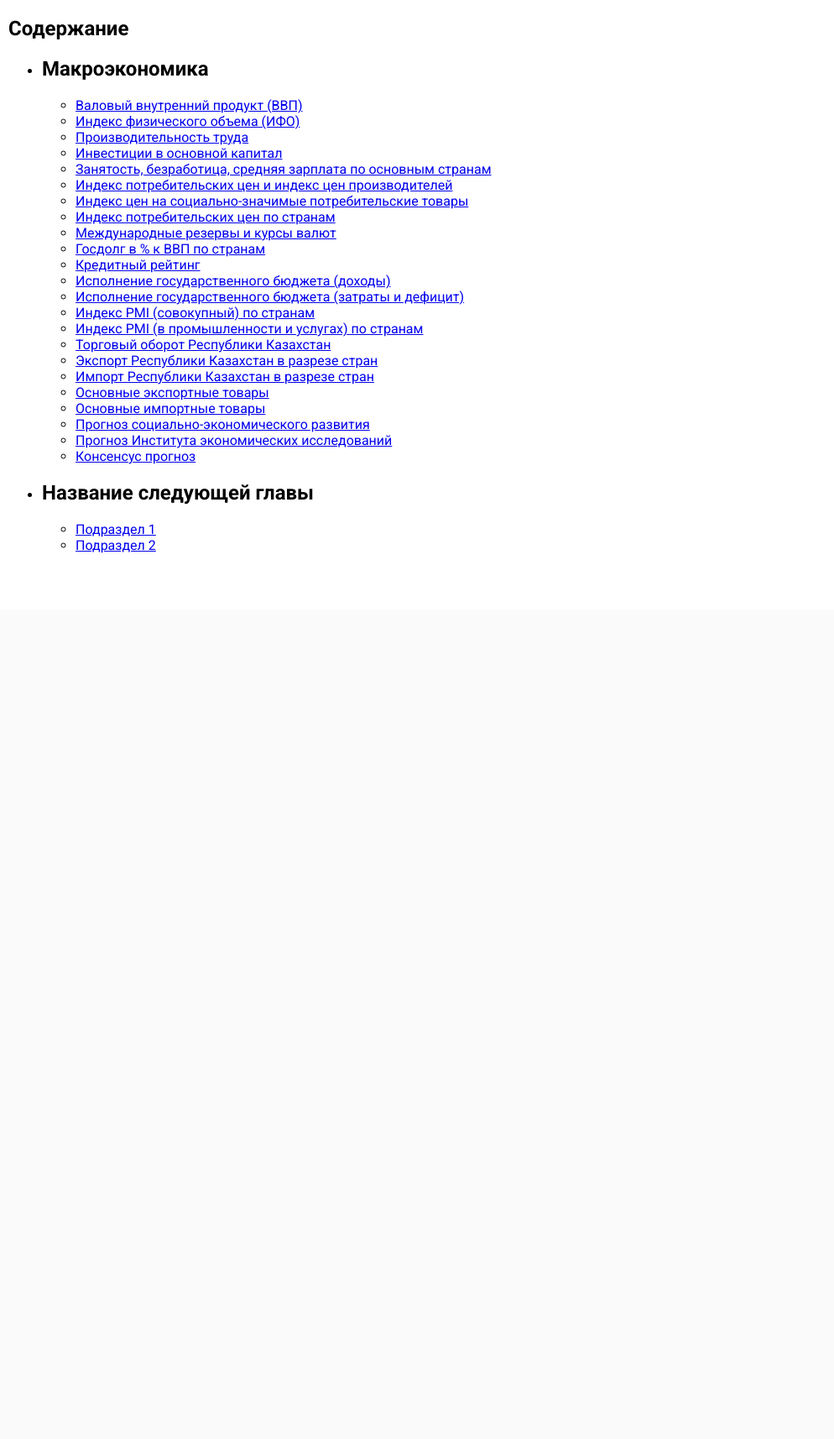
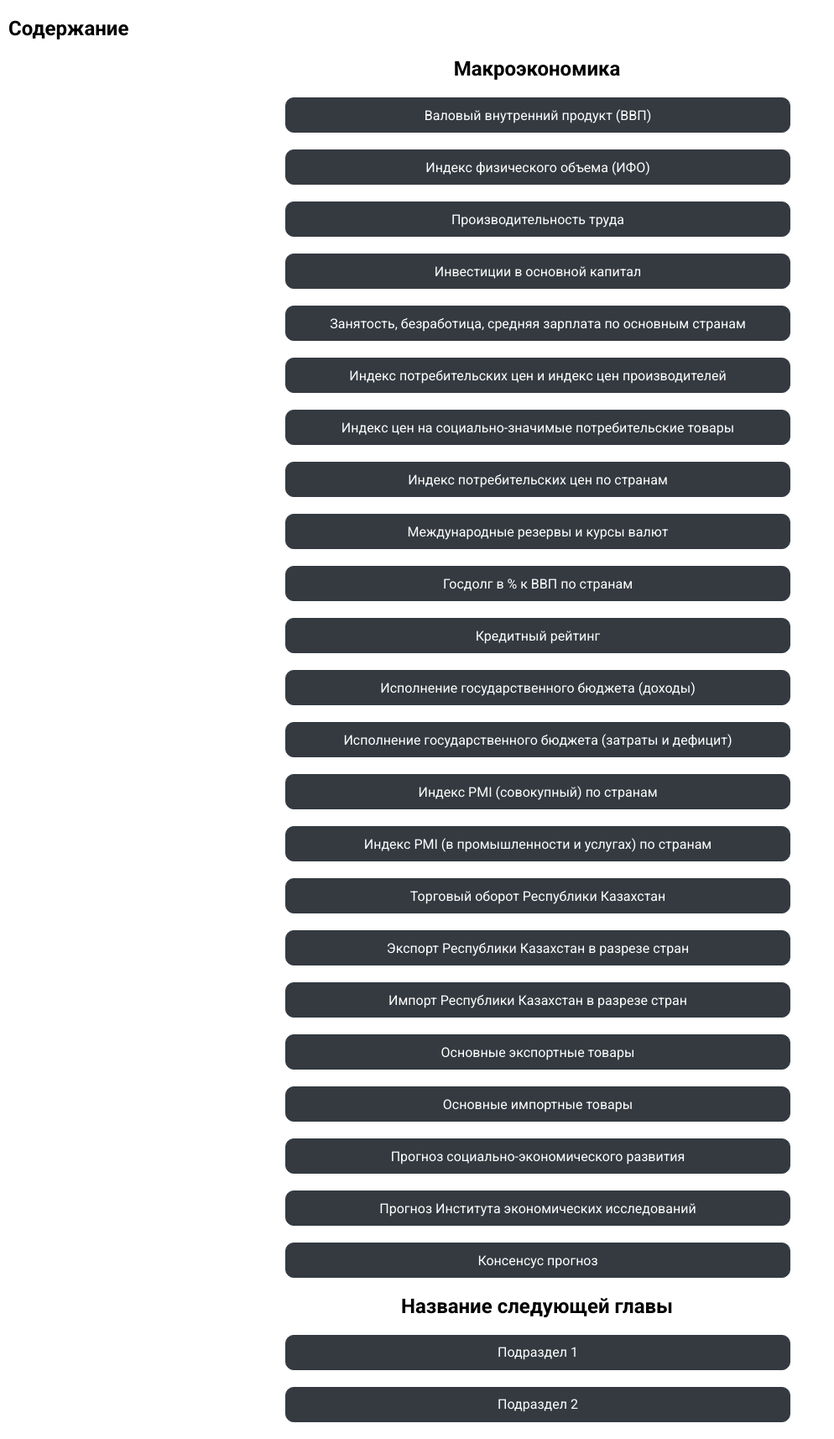
Before and after one commit to Mzhumabay/djangoapp, a Django app: page / in a window 1280 px wide. Shown: the part 74-1788 px from the top of the page at 84% size, without its empty margins (0-994 px from the left). Before the commit the page ends 733 px from the top, so only its background shows below. Run offline with Django 4.2, Linux system fonts and the light colour scheme; parts of the project's set-up code (start-up, migrations or seed data) failed here and were passed over.

Commit message:
add styles

```diff
--- a/static/css/styles.css
+++ b/static/css/styles.css
@@ -16,6 +16,9 @@ img {
   object-fit: cover;
   width: 100%;
   user-select: none;
+}
+ul{
+    padding: 0px;
 }
 /*NAVBAR*/
 .navbar {
@@ -52,3 +55,48 @@ img {
   color: #525f6c;
 }
 /*NAVBAR*/
+
+
+/*Table Index*/
+.main-menu{
+    list-style-type:none
+}
+.main-menu li{
+    list-style-type:none;
+
+}
+.list-unstyled{
+    max-width: 600px;
+    margin:  0 auto;
+}
+.list-unstyled li{
+    margin-bottom: 20px;
+}
+.list-unstyled a{
+    text-align: center;
+    display: block;
+    border-radius: 10px;
+    cursor: pointer;
+    background: #343a40;
+    border:1px solid #343a40 ;
+
+    color: #fff;
+    width: 100%;
+    text-decoration: none;
+    transition: 0.2s;
+    height: 40px;
+    display: flex;
+    justify-content: center;
+    align-items: center;
+}
+.list-unstyled a:hover{
+    background: #fff;
+    border:1px solid #343a40 ;
+    color: #343a40;
+}
+.main-menu h2{
+    text-align: center;
+
+}
+
+/*Table Index*/
--- a/templates/index.html
+++ b/templates/index.html
@@ -12,11 +12,12 @@
     <div class="container">
         <section>
             <h1>Содержание</h1>
-            <div class="content-container">
+            <div class="container">
                 <div class="row">
-                    <div class="col-md-12">
+
                         <ul class="list-unstyled main-menu">
                             <li>
+
                                 <h2>Макроэкономика</h2>
                                 <ul class="list-unstyled">
 
@@ -101,7 +102,6 @@
                                 </ul>
                             </li>
                         </ul>
-                    </div>
                 </div>
             </div>
         </section>
```
